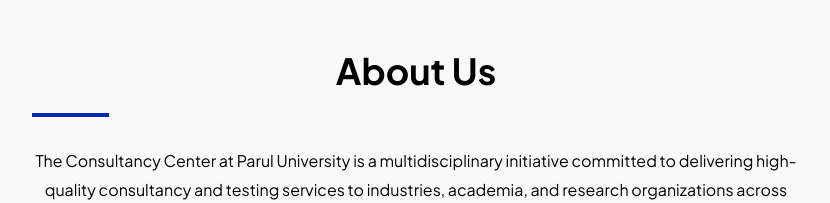
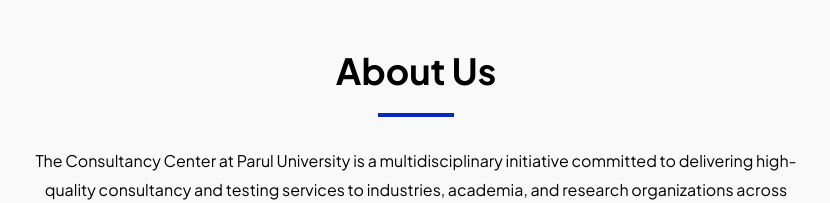
Before and after one commit to PUMNRDC/Consultancy-center, a Next.js app: page / in a window 1280 px wide. Shown: the part 802-1005 px from the top of the page, without its empty margins (224-1054 px from the left). Built offline with nearby package versions, Linux system fonts and the light colour scheme.

Commit message:
Update CollaborationsCarousel.css

```diff
--- a/src/components/CollaborationsCarousel.css
+++ b/src/components/CollaborationsCarousel.css
@@ -21,9 +21,7 @@
   width: 10%;
   height: 4px;
   background-color: #0629B7;
-  margin-bottom: 30px;
-  margin-top: 10px;
-  align-self: center;
+  margin: 10px auto 30px auto; /* Top, horizontal auto-center, bottom */
 }
 
 .carousel {
```
